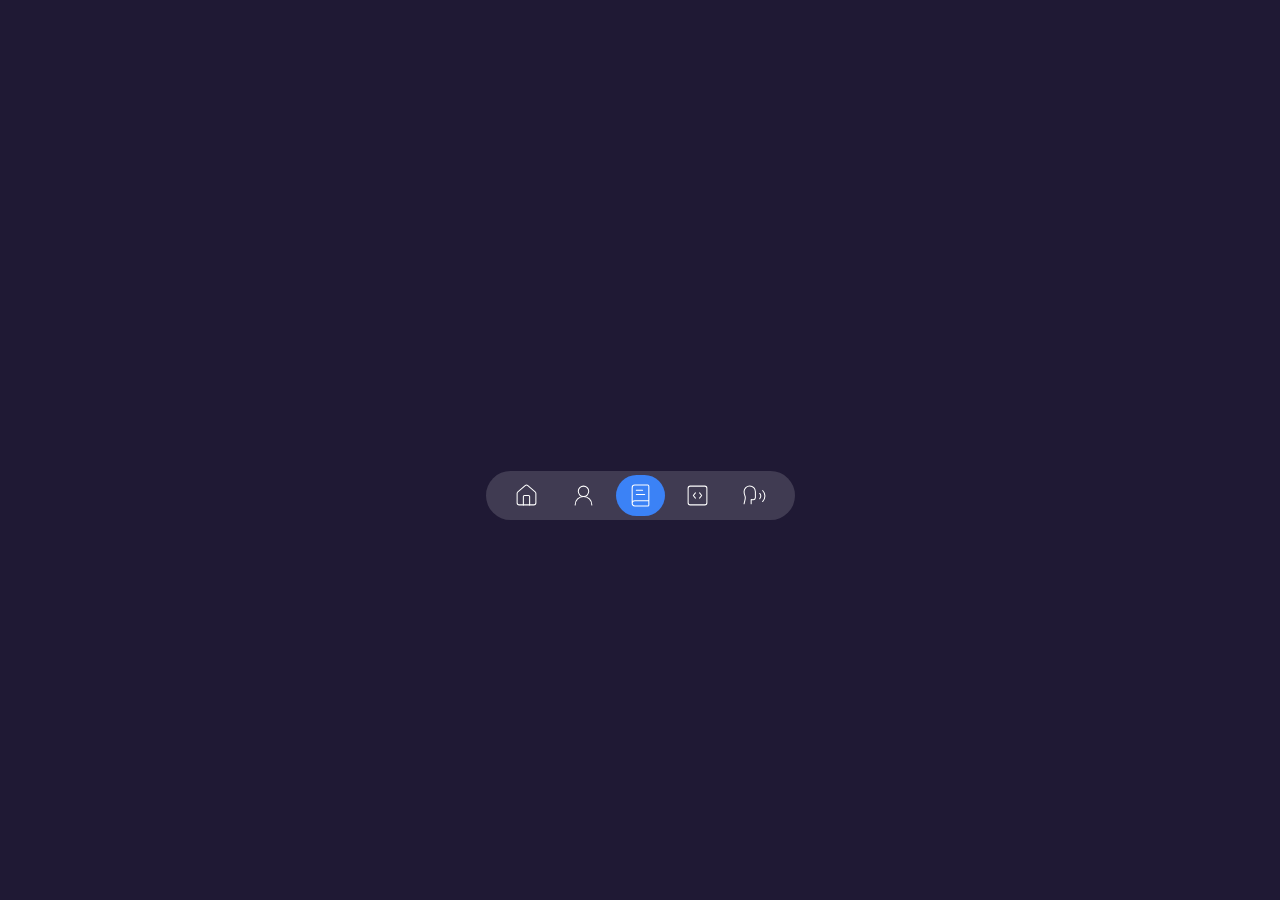
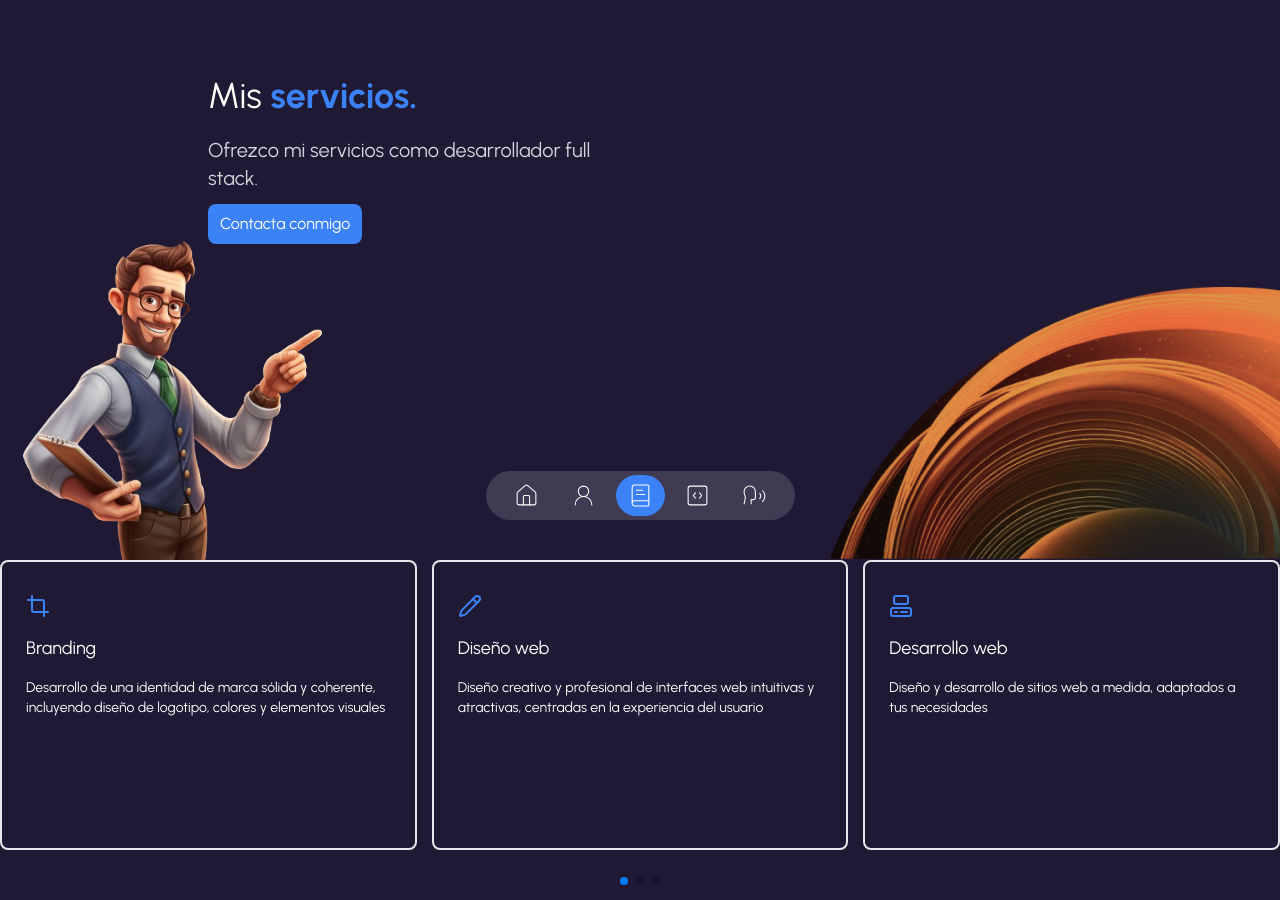
Before and after one commit to Julian19G/PortafolioFullStack, a Next.js app: page /services in a window 1280 px wide. Shown: the part 240-1140 px from the top of the page. Before the commit the page ends 800 px from the top, so only its background shows below. Built offline with nearby package versions, Linux system fonts and the light colour scheme.

Commit message:
Segundo avance 02-10-2025

```diff
--- a/app/(routes)/about-me/page.tsx
+++ b/app/(routes)/about-me/page.tsx
@@ -2,6 +2,7 @@ import TransitionPage from "@/components/transition-page";
 import ContainerPage from "@/components/container";
 import Avatar from "@/components/avatar";
 import CounterServices from "@/components/counter-services";
+import TimeLine from "@/components/time-line";
 
 
 const PageAboutMe = () => {
@@ -15,6 +16,7 @@ const PageAboutMe = () => {
                 </h1>
 
                 <CounterServices />
+                <TimeLine />
             </ContainerPage>
         </>
     );
--- a/app/(routes)/services/page.tsx
+++ b/app/(routes)/services/page.tsx
@@ -1,7 +1,36 @@
+
+import AvatarServices from "@/components/avatar-services";
+import CircleImage from "@/components/circle-image";
+import SliderServices from "@/components/slider-services";
+import TransitionPage from "@/components/transition-page";
+
 const ServicesPage = () => {
     return (
         <div>
-            From services
+            <TransitionPage />
+            <CircleImage />
+            <AvatarServices />
+
+            <div className="grid items-center justify-center h-screen max-w-5xl gap-6 mx-auto md:grid-cols-2 md:px-20">
+                <div className="max-w-[450px]">
+<h1 className="text-2xl leading-light text-center md:text-left md:text-4xl md:mb-5">
+Mis  {" "}
+<span className="font-bold text-blue-500">
+servicios.
+</span>
+</h1>
+<p className="mb-3 text-xl text-gray-300">
+Ofrezco mi servicios como desarrollador full stack.
+</p>
+<button className="px-3 py-2 rounded-lg bg-blue-500 hover:bg-blue-500/65">Contacta conmigo</button>
+                </div>
+
+            </div>
+
+            <div>
+            <SliderServices />
+            </div>
+
         </div>
     );
 }
--- a/app/layout.tsx
+++ b/app/layout.tsx
@@ -1,5 +1,8 @@
 import type { Metadata } from "next";
 import { Urbanist } from "next/font/google";
+import  'swiper/css'
+import  'swiper/css/pagination'
+import  'swiper/css/scrollbar'
 import "./globals.css";
 import Navbar from "@/components/navbar"
 import Header from "@/components/header";
--- /dev/null
+++ b/components/avatar-services.tsx
@@ -0,0 +1,13 @@
+import Image from "next/image";
+import MotionTransition from "./transition-component";
+
+const AvatarServices = () => {
+    return (
+        <MotionTransition position="right" className="bottom-0 left-0 hidden md:inline-block md:absolute">
+            <Image src="/services.png" width={300} height={300} className="w-[350px] h-full" alt="Avatar" />
+        </MotionTransition>
+
+    );
+}
+
+export default AvatarServices;
--- a/components/avatar.tsx
+++ b/components/avatar.tsx
@@ -1,3 +1,4 @@
+"use client"
 import Image from "next/image";
 import MotionTransition from "./transition-component";
 
@@ -5,7 +6,7 @@ const Avatar = () => {
     return (
         <div>
             <MotionTransition position="bottom" className="bottom-0 right-0 hidden md:inline-block md:absolute">
-                <Image src="/avatar-1.png" width={400} height={400}
+                <Image src="/avatar-1.png" width={300} height={300}
                 className="w-full h-full" alt="Avatar" />
             </MotionTransition>
 
--- /dev/null
+++ b/components/circle-image.tsx
@@ -0,0 +1,13 @@
+"use client"
+
+import Image from "next/image";
+
+const CircleImage = () => {
+    return (
+        <div className="bottom-0 right-0 hidden md:inline-block md:absolute">
+            <Image src="/circles.png" width={300} height={300} alt="Circle" className="w-full h-full" />
+        </div>
+    );
+}
+
+export default CircleImage;
--- /dev/null
+++ b/components/slider-services.tsx
@@ -0,0 +1,57 @@
+ "use client"
+
+
+import { serviceData } from "@/data";
+import {  Pagination } from "swiper/modules";
+ import { Swiper, SwiperSlide  } from "swiper/react";
+
+ const SliderServices = () => {
+    return (
+       <Swiper
+       breakpoints={{
+        320: {
+            slidesPerView: 1,
+            spaceBetween: 15
+        },
+        768: {
+            slidesPerView: 2,
+            spaceBetween: 15
+        },
+        1024: {
+            slidesPerView: 3,
+            spaceBetween: 15
+        },
+    }}
+        freeMode = {true}
+        pagination={{
+            clickable: true
+        }}
+        modules={[Pagination]}
+        className="h-[280 px] md:h-[340px] w-[270 px] md:w-[550 px]">
+            {serviceData.map((item, index) => (
+                <SwiperSlide key={index}>
+                    <div className="flex px-6 py-8 h-auto md:h-[290px] rounded-lg
+                    cursor-pointer bg:[rgba(65, 47, 123, 0.15) sm:flex-col gap-x-6
+                    sm:gap-x-0 group hover:bg-[rgba(89,65,169,0.15)] transition-all duration-300
+                    hover:border-blue-500 border-2">
+                        <div className="mb-4 text-4xl text-blue-500">
+                            {item.icon}
+                        </div>
+
+                        <div>
+                            <h3 className="mb-4 text-lg">
+                                {item.title}
+                            </h3>
+                            <p className="text-sm">
+                                {item.description}
+                            </p>
+                        </div>
+
+                    </div>
+                </SwiperSlide>
+            ))}
+        </Swiper>
+    );
+ };
+
+ export default SliderServices;
--- a/components/time-line.tsx
+++ b/components/time-line.tsx
@@ -0,0 +1,35 @@
+import { dataAboutPage } from "@/data";
+
+const TimeLine = () => {
+    return (
+        <div className="flex flex-col justify-center divide-y divide-slate-200">
+            <div className="w-full max-w-3xl mx-auto md:pb-40 md:pt-20">
+            <div className="-my-6">
+                {dataAboutPage.map((data) => (
+                    <div key={data.id} className="relative py-6 pl-8 sm:pl-32 group">
+                        <h3 className="mb-1 text-2xl font-bold sm:mb-0">{data.title}</h3>
+                        <div className="flex flex-col sm:flex-row items-start mb-1
+                        group-last:before:hidden before:absolute before:left-2 sm:before:left-0
+                        before:h-full before:px-px before:bg-slate-300 sm:before:ml-[6.5rem]
+                        before:self-start before:-translate-x-1/2 before:translate-y-3 after:absolute
+                        after:left-2 sm:after:left-0 after:w-2 after:h-2 after:bg-indigo-600
+                        after:border-4 after:box-content after:border-slate-50 after:rounded-full
+                        sm:after:ml-[6.5rem] after:-translate-x-1/2 after:translate-y-1.5">
+                        <time className="sm:absolute left-0 translate-y-0.5 inline-flex items-center
+                        justify-center text-xs font-semibold uppdercase w-20 h-6 sm:mb-0 text-emerald-600 bg-emerald-100 rounded-full">{data.date}</time>
+                        <p className="text-xl font-bold text-gray-400">
+                            {data.subtitle}
+                            </p>
+                            </div>
+                            <p className="text-slate-400 max-w-md"> {data.description}</p>
+                         </div>
+                ))}
+
+            </div>
+            </div>
+        </div>
+
+    );
+}
+
+export default TimeLine;
--- a/package.json
+++ b/package.json
@@ -16,7 +16,8 @@
     "react-count": "^0.2.4",
     "react-countup": "^6.5.3",
     "react-dom": "^19.0.0",
-    "react-type-animation": "^3.2.0"
+    "react-type-animation": "^3.2.0",
+    "swiper": "^11.2.2"
   },
   "devDependencies": {
     "@eslint/eslintrc": "^3",
```
Also changed, not shown: 1 other file (tests, documents, lock files or other folders).
